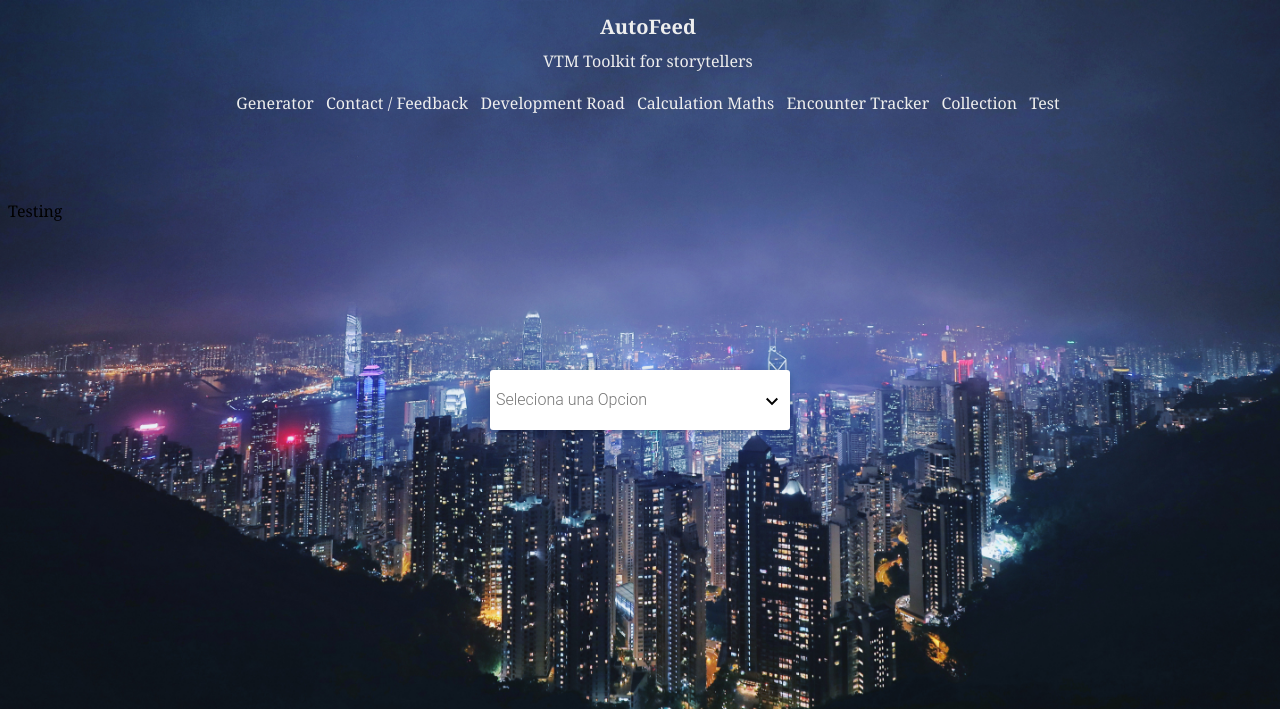
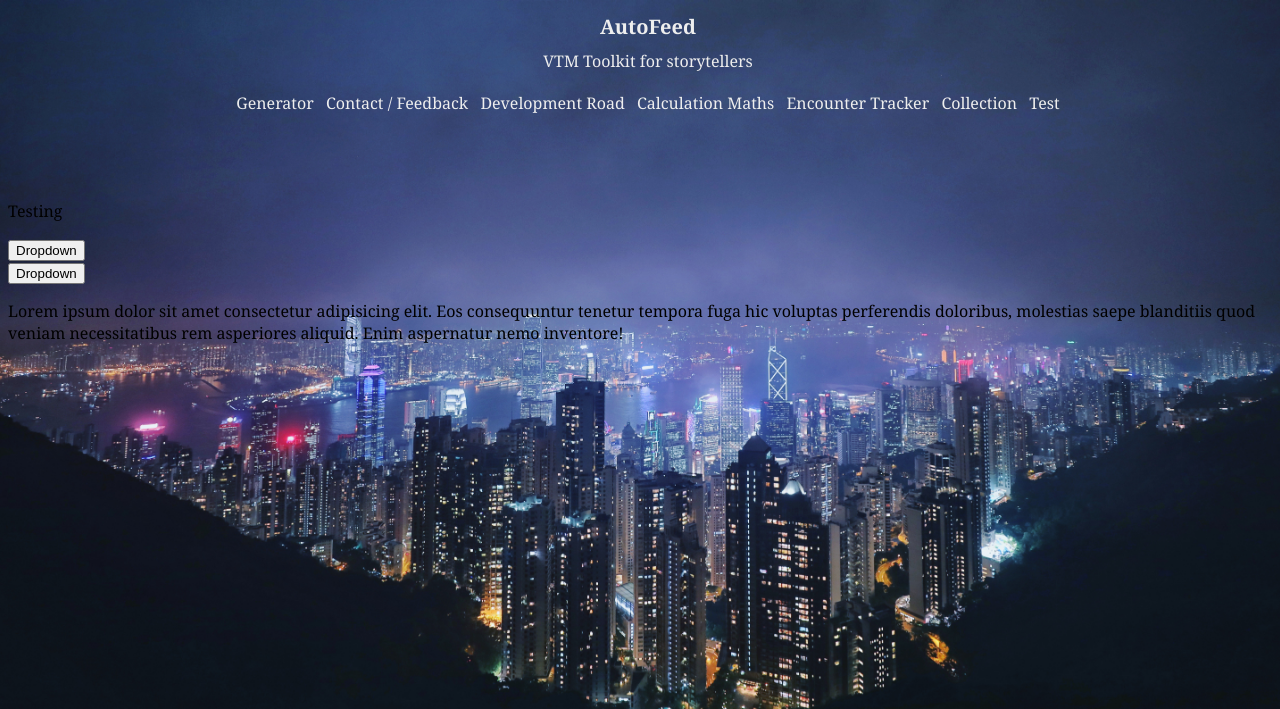
Before and after one commit to BodoBence/RandomVampireGenerator, a Flask app: page /test in a window 1280 px wide. Shown: the top 709 px of the page. Run offline with Flask 2, Linux system fonts and the light colour scheme.

Commit message:
working bence style custom buttons

```diff
--- /dev/null
+++ b/flaskr/static/js_scripts/custom_select_bence.js
@@ -0,0 +1,36 @@
+
+create_global_event_listener('click', 'custom_dropdown_button', handle_custom_select, 'class')
+create_global_event_listener('click', 'fake_option', update_select_with_custom, 'class')
+
+function handle_custom_select(activated_custom_select){
+  // Reveal/Hide the custom select options
+  custom_options_containter_id = activated_custom_select.getAttribute('data-reference-id')
+  custom_options_container = document.getElementById(custom_options_containter_id)
+  custom_options_container.classList.toggle("show");
+
+  // Close the dropdown menu if user clicks outside
+  window.onclick = function(event) {
+    if (!event.target.matches('.custom_dropdown_button')) {
+      custom_options_container.classList.toggle("show")
+    }
+  }
+}
+
+function update_select_with_custom(my_trigger) {
+    // console.log('in the code driven select option change function')
+    target_select_id = my_trigger.getAttribute('data-reference-id')
+    target_select = document.getElementById(target_select_id)
+    target_option_value = my_trigger.getAttribute('data-reference-option')
+    target_select.value = target_option_value
+
+    // Set fake dropdown select elemet's text to match the chosen selection
+    set_dropdown_text(my_trigger)
+}
+
+function set_dropdown_text(chosen_option){
+  new_value = chosen_option.innerHTML
+  target_id = chosen_option.getAttribute('data-reference-id-button')
+  target = document.getElementById(target_id)
+
+  target.innerHTML = new_value
+}
--- a/flaskr/static/stylesheets/custom_select.css
+++ b/flaskr/static/stylesheets/custom_select.css
@@ -1,10 +1,6 @@
 /* ///  DECORATION CSS ///  */
 .cont_select_center {
-    position: absolute;
-    left: 50%;
-    top:50%;
-    margin-top: -30px;
-    margin-left: -150px;
+    margin: auto;
 }
 
 /* ///  END DECORATION CSS  ///  */
--- /dev/null
+++ b/flaskr/static/stylesheets/custom_select_bence.css
@@ -0,0 +1,80 @@
+/* Dropdown Button */
+.dropbtn {
+    background-color: #3498DB;
+    color: white;
+    padding: 16px;
+    font-size: 16px;
+    border: none;
+    cursor: pointer;
+  }
+
+  /* Dropdown button on hover & focus */
+  .dropbtn:hover, .dropbtn:focus {
+    background-color: #2980B9;
+  }
+
+  /* The container <div> - needed to position the dropdown content */
+  .dropdown {
+    position: relative;
+    display: inline-block;
+  }
+
+  /* Dropdown Content (Hidden by Default) */
+  .dropdown-content {
+    display: none;
+    position: absolute;
+    background-color: rgba(80, 148, 122, 0.59);
+    min-width: 160px;
+    box-shadow: 0px 8px 16px 0px rgba(0,0,0,0.2);
+    z-index: 1;
+  }
+
+  /* Links inside the dropdown */
+  .dropdown-content a {
+    color: white;
+    padding: 12px 16px;
+    text-decoration: none;
+    display: block;
+  }
+
+  /* Change color of dropdown links on hover */
+  .dropdown-content a:hover {background-color: #ddd}
+
+  /* Show the dropdown menu (use JS to add this class to the .dropdown-content container when the user clicks on the dropdown button) */
+  .show {
+    display: block !important;
+  }
+
+
+/* MY ATTEMPT */
+
+.dropdown_2 {
+  width: 100px;
+  height: 40px;
+  background: wheat;
+  position: relative;
+}
+
+.dropdown_2:hover {
+  cursor: pointer;
+}
+
+/* Links inside the dropdown */
+.dropdown_2 a {
+  display: none;
+  position: absolute;
+  color: white;
+  padding: 12px 16px;
+  text-decoration: none;
+
+  z-index: 1;
+  background-color: rgba(80, 148, 122, 0.59);
+  min-width: 160px;
+  box-shadow: 0px 8px 16px 0px rgba(0,0,0,0.2);
+
+}
+
+/* Change color of dropdown links on hover */
+.dropdown_2 a:hover {
+  background-color: #ddd
+}
--- a/flaskr/templates/test.html
+++ b/flaskr/templates/test.html
@@ -3,7 +3,7 @@
     <head>
         <link type="text/css" rel="stylesheet" href={{ url_for('static', filename='stylesheets/general.css') }}>
         <link type="text/css" rel="stylesheet" href={{ url_for('static', filename='stylesheets/navigation.css') }}>
-        <link type="text/css" rel="stylesheet" href={{ url_for('static', filename='stylesheets/custom_select.css') }}>
+        <link type="text/css" rel="stylesheet" href={{ url_for('static', filename='stylesheets/custom_select_bence.css') }}>
     </head>
 
     <body>
@@ -16,42 +16,49 @@
             </p>
         </div>
 
-
-        <div class="cont_select_center">
-
-          <!-- Custom select structure -->
-        <div class="select_mate" data-mate-select="active" >
-        <select name="" onchange="" onclick="return false;" id="">
-            <option value="">Seleciona una Opcion </option>
-            <option value="1">Select option 1</option>
-            <option value="2" >Select option 2</option>
-            <option value="3">Select option 3</option>
-          </select>
-
-          <!-- Fake(custom) select segment -->
-        <p class="selecionado_opcion"
-            onclick="open_select(this)" >
-        </p>
-        <span onclick="open_select(this)" class="icon_select_mate" >
-            <svg fill="#000000" height="24" viewBox="0 0 24 24" width="24" xmlns="http://www.w3.org/2000/svg">
-                <path d="M7.41 7.84L12 12.42l4.59-4.58L18 9.25l-6 6-6-6z"/>
-                <path d="M0-.75h24v24H0z" fill="none"/>
-            </svg>
-        </span>
-
-        <div class="cont_list_select_mate">
-          <ul class="cont_select_int">
-          </ul>
+        <div>
+            <select class="dropdown_select" id="spanish_list" style="display: none;">
+                <option value="">Seleciona una Opcion </option>
+                <option value="1">Select option 1</option>
+                <option value="2" >Select option 2</option>
+                <option value="3">Select option 3</option>
+            </select>
+            <div class="dropdown">
+                <button class="custom_dropdown_button" data-reference-id="spanish_dropdown_container" id="custom_dropdown_button_spanish_list_1">Dropdown</button>
+                <div class="dropdown-content" id="spanish_dropdown_container">
+                  <a href="#" class="fake_option" data-reference-option="1" data-reference-id="spanish_list" data-reference-id-button="custom_dropdown_button_spanish_list_1" name="spanish_options">Link 1</a>
+                  <a href="#" class="fake_option" data-reference-option="2" data-reference-id="spanish_list" data-reference-id-button="custom_dropdown_button_spanish_list_1" name="spanish_options">Link 2</a>
+                </div>
+            </div>
         </div>
 
+        <div>
+            <select class="dropdown_select" id="spanish_list_2" style="display: none;">
+                <option value="">Seleciona una Opcion </option>
+                <option value="1">Select option 1</option>
+                <option value="2" >Select option 2</option>
+                <option value="3">Select option 3</option>
+            </select>
+            <div class="dropdown">
+                <button class="custom_dropdown_button" data-reference-id="spanish_dropdown_container_2" id="custom_dropdown_button_spanish_list_2">Dropdown</button>
+                <div class="dropdown-content" id="spanish_dropdown_container_2">
+                  <a href="#" class="fake_option" data-reference-option="1" data-reference-id="spanish_list_2" data-reference-id-button="custom_dropdown_button_spanish_list_2" name="spanish_options">Link 1</a>
+                  <a href="#" class="fake_option" data-reference-option="2" data-reference-id="spanish_list_2" data-reference-id-button="custom_dropdown_button_spanish_list_2" name="spanish_options">Link 2</a>
+                </div>
+            </div>
         </div>
-          <!-- Custom select structure -->
-        </div> <!-- End div center   -->
+
+        <div>
+            <p>
+                Lorem ipsum dolor sit amet consectetur adipisicing elit. Eos consequuntur tenetur tempora fuga hic voluptas perferendis doloribus, molestias saepe blanditiis quod veniam necessitatibus rem asperiores aliquid. Enim aspernatur nemo inventore!
+            </p>
+        </div>
+
 
         {% include "footer.html" %}
     </body>
 
     <script src={{ url_for('static', filename='js_scripts/general.js') }}></script>
-    <script src={{ url_for('static', filename='js_scripts/custom_select.js') }}></script>
+    <script src={{ url_for('static', filename='js_scripts/custom_select_bence.js') }}></script>
 
 </html>
```
Also changed, not shown: flaskr/static/js_scripts/custom_select.js (+5 -4 lines), flaskr/templates/test copy.html (added, +88 -0 lines).
